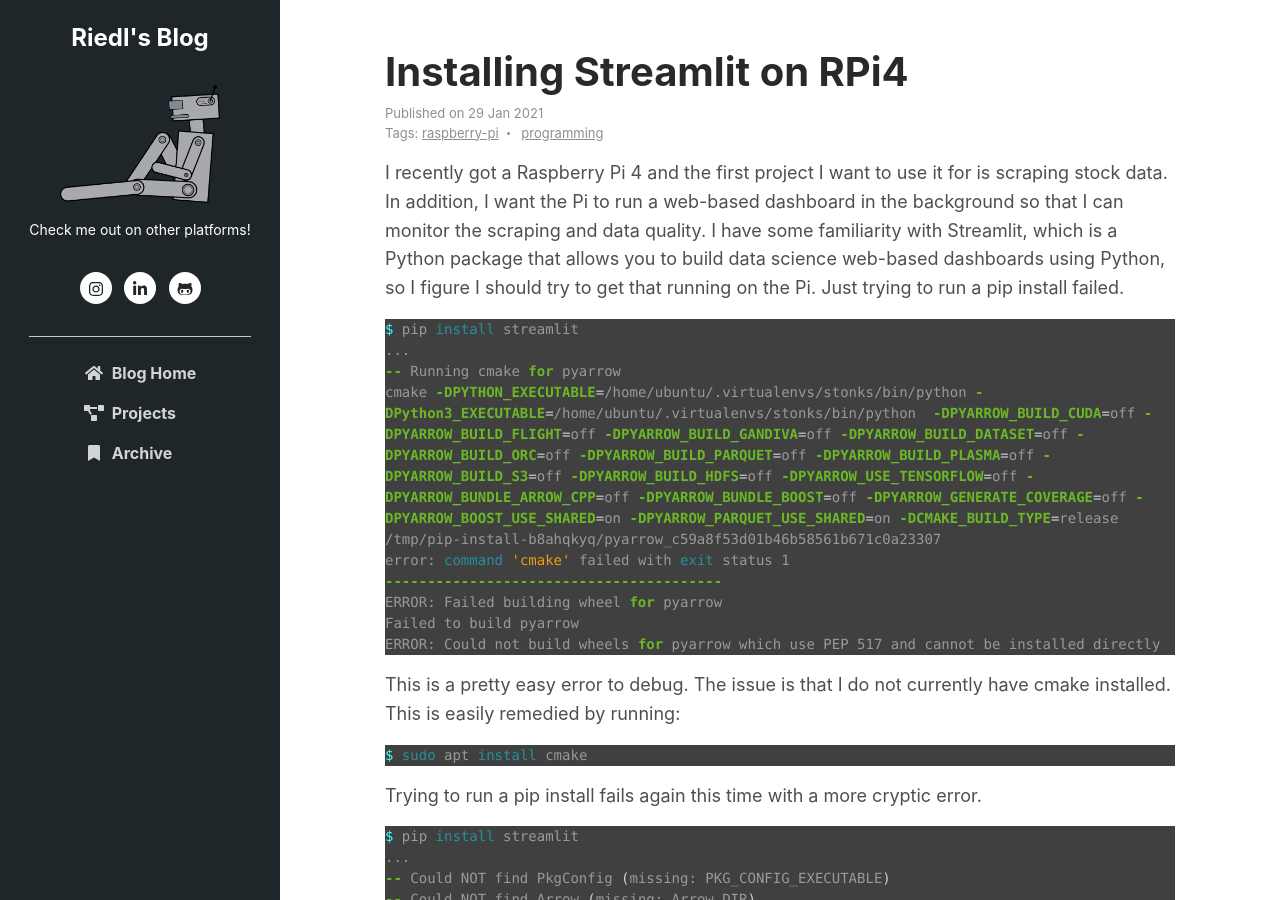
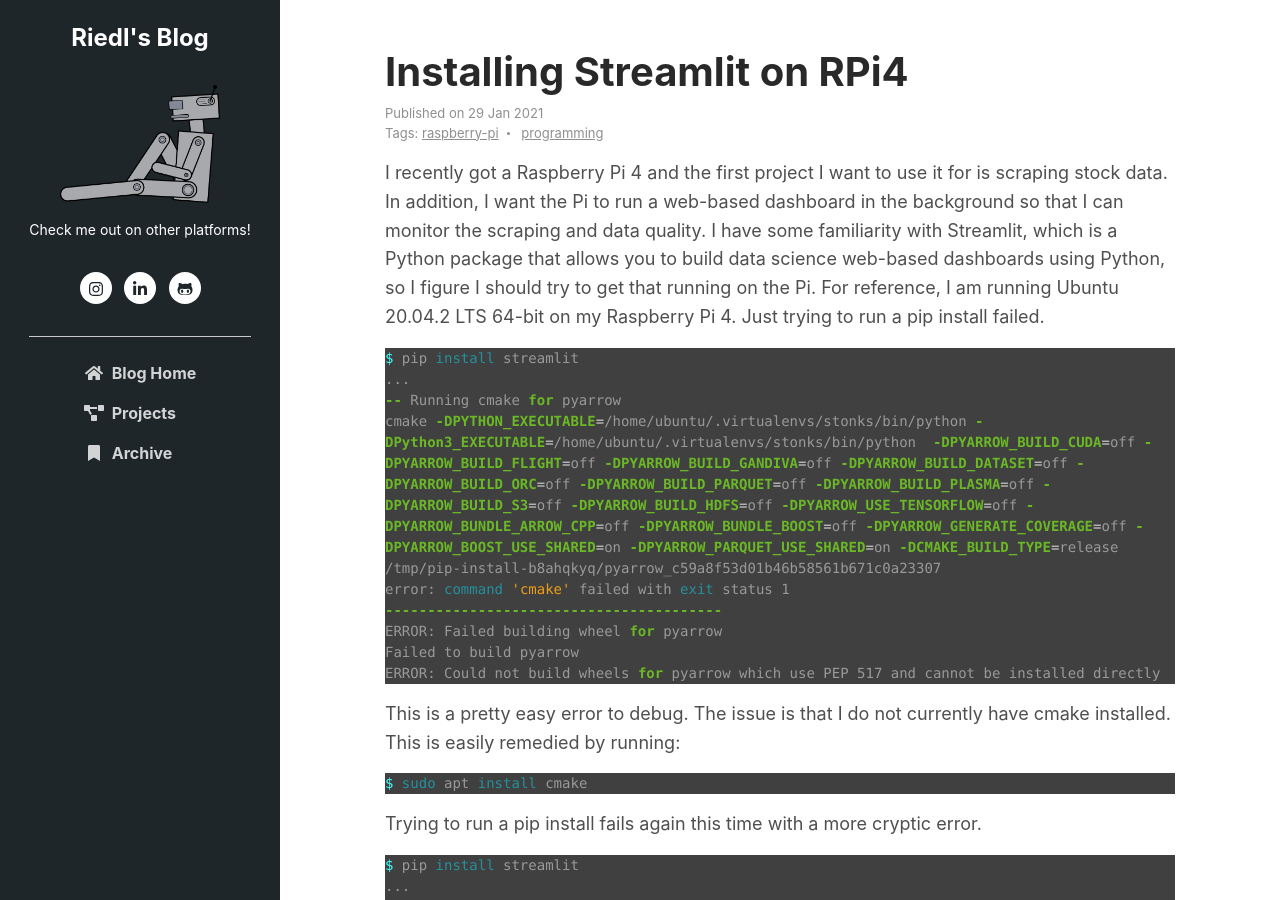
Before and after one commit to michaelriedl/michaelriedl.github.io, a Jekyll site: the page built from _posts/2021-01-29-pi4-streamlit-install.md, in a window 1280 px wide and 900 px high. Built offline with Jekyll 4.4.1, drawn with Linux system fonts in a browser that asks for light colours; comment, search, counter and statistics services are not loaded; some of the changed text lies outside the part shown.

Commit message:
Update 2021-01-29-pi4-streamlit-install.md

````diff
--- a/_posts/2021-01-29-pi4-streamlit-install.md
+++ b/_posts/2021-01-29-pi4-streamlit-install.md
@@ -4,10 +4,10 @@
 title: "Installing Streamlit on RPi4"
 date: 2021-01-29
 tags: raspberry-pi programming
-intro: "How to install Streamlit on RPi4 with Ubuntu 20.04.2 LTS 64bit."
+intro: "How to install Streamlit on RPi4 with Ubuntu 20.04.2 LTS 64-bit."
 ---
 
-I recently got a Raspberry Pi 4 and the first project I want to use it for is scraping stock data. In addition, I want the Pi to run a web-based dashboard in the background so that I can monitor the scraping and data quality. I have some familiarity with Streamlit, which is a Python package that allows you to build data science web-based dashboards using Python, so I figure I should try to get that running on the Pi. Just trying to run a pip install failed.
+I recently got a Raspberry Pi 4 and the first project I want to use it for is scraping stock data. In addition, I want the Pi to run a web-based dashboard in the background so that I can monitor the scraping and data quality. I have some familiarity with Streamlit, which is a Python package that allows you to build data science web-based dashboards using Python, so I figure I should try to get that running on the Pi. For reference, I am running Ubuntu 20.04.2 LTS 64-bit on my Raspberry Pi 4. Just trying to run a pip install failed.
 ```bash
 $ pip install streamlit
 ...
@@ -73,3 +73,9 @@
 ```
 
 Hopefully this helps someone else who gets stuck!
+
+### UPDATES:
+
+1. Streamlit will not work on 32-bit operating systems. I have tried debugging this a couple of times and was not able to get it working.
+2. The source location for Apache Arrow has changed a couple of times. I believe the commands above are currently working for Ubuntu (I think you may need to make a small modification for Raspberry Pi OS). I left the legacy commands for reference.
+3. As of now if you update pip to the latest version, you can install Streamlit without issue from pip.
````
